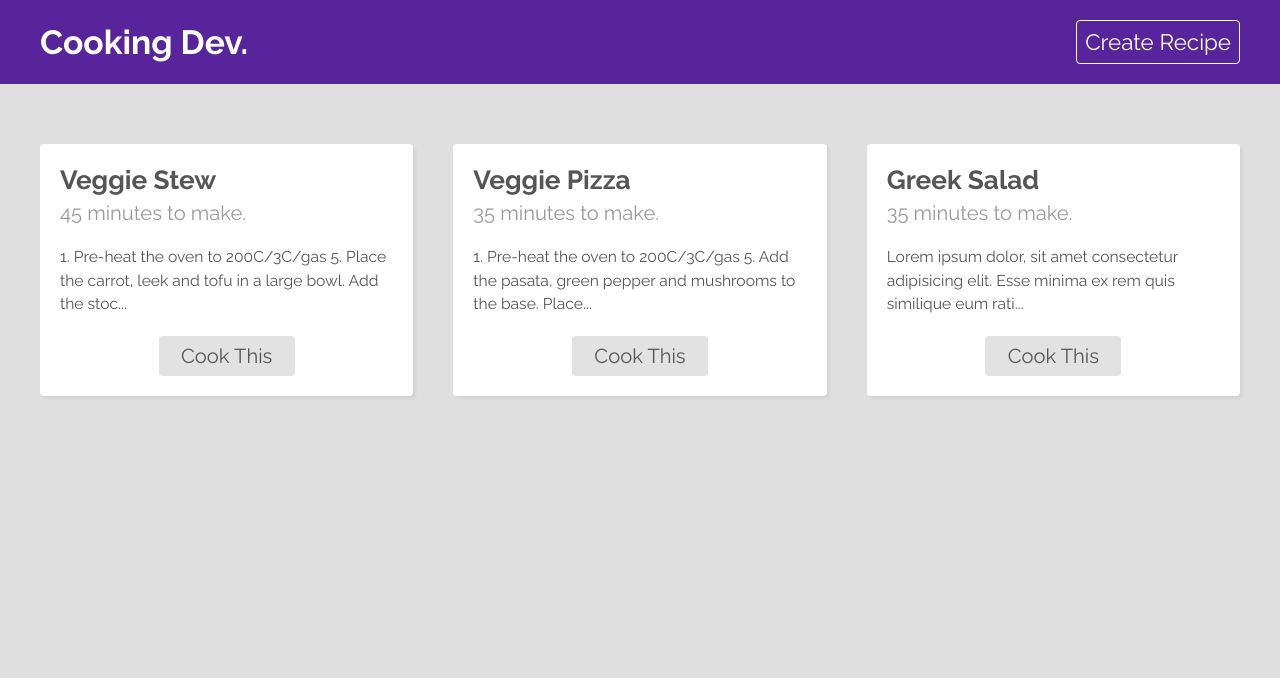
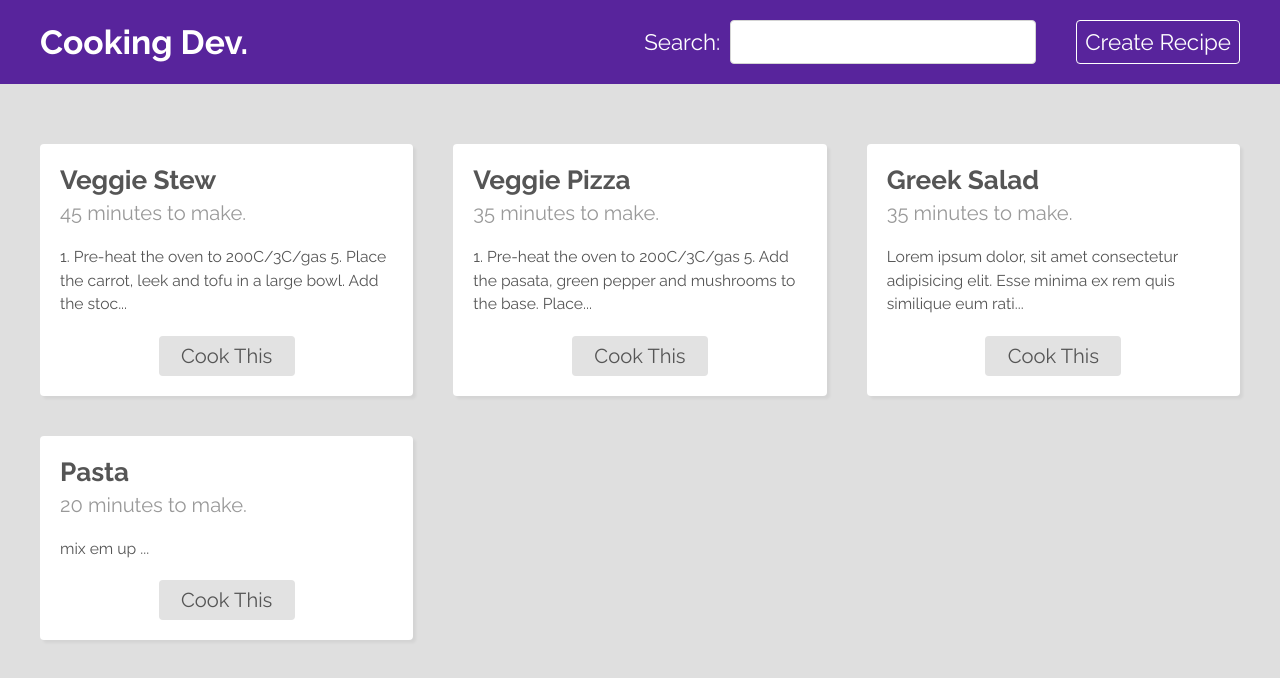
Before and after one commit to SirDev97/cooking-dev, a React (Create React App) app: page / in a window 1280 px wide. Shown: the top 678 px of the page. Built offline with nearby package versions, Linux system fonts and the light colour scheme; data requests are answered from the project's data file.

Commit message:
add search bar component, render search view, add finishing touches

```diff
--- a/data/db.json
+++ b/data/db.json
@@ -3,7 +3,12 @@
     {
       "id": "1",
       "title": "Veggie Stew",
-      "ingredients": ["1 Carrot", "1 Leek", "200g Tofu", "300ml Veg stock"],
+      "ingredients": [
+        "1 Carrot",
+        "1 Leek",
+        "200g Tofu",
+        "300ml Veg stock"
+      ],
       "method": "1. Pre-heat the oven to 200C/3C/gas 5. Place the carrot, leek and tofu in a large bowl. Add the stock and mix well. 2. Add the rest of the ingredients and mix well. 3. Place the mixture in a large bowl and cover with a lid. 4. Place the lid on the oven and cook for 40 minutes. 5. Serve with a slaw of your choice",
       "cookingTime": "45 minutes"
     },
@@ -31,6 +36,16 @@
       ],
       "method": "Lorem ipsum dolor, sit amet consectetur adipisicing elit. Esse minima ex rem quis similique eum ratione quaerat, voluptas molestias ut repudiandae delectus voluptates. Eius esse at tenetur ab accusamus excepturi?",
       "cookingTime": "35 minutes"
+    },
+    {
+      "title": "Pasta",
+      "ingredients": [
+        "pasta",
+        "tomato sause"
+      ],
+      "method": "mix em up\n",
+      "cookingTime": "20 minutes",
+      "id": "RqyRlEp"
     }
   ]
 }
--- a/src/components/Navbar.js
+++ b/src/components/Navbar.js
@@ -1,4 +1,6 @@
 import { Link } from 'react-router-dom';
+
+import Searchbar from './Searchbar';
 
 // styles
 import './Navbar.css';
@@ -10,6 +12,7 @@ export default function Navbar() {
         <Link to="/" className="brand">
           <h1>Cooking Dev.</h1>
         </Link>
+        <Searchbar />
         <Link to="create">Create Recipe</Link>
       </nav>
     </div>
--- a/src/components/RecipeList.js
+++ b/src/components/RecipeList.js
@@ -4,6 +4,9 @@ import { Link } from 'react-router-dom';
 import './RecipeList.css';
 
 export default function RecipeList({ recipes }) {
+  if (recipes.length === 0)
+    return <div className="error">No recipes found...</div>;
+
   return (
     <div className="recipe-list">
       {recipes.map((recipe) => (
--- /dev/null
+++ b/src/components/Searchbar.css
@@ -0,0 +1,8 @@
+.searchbar form {
+  display: flex;
+  align-items: center;
+}
+
+.searchbar input {
+  margin-left: 10px;
+}
--- /dev/null
+++ b/src/components/Searchbar.js
@@ -0,0 +1,30 @@
+import { useState } from 'react';
+import { useHistory } from 'react-router';
+
+// styles
+import './Searchbar.css';
+
+export default function Searchbar() {
+  const [term, setTerm] = useState('');
+  const history = useHistory();
+
+  const handleSubmit = (e) => {
+    e.preventDefault();
+
+    history.push(`/search?q=${term}`);
+  };
+
+  return (
+    <div className="searchbar">
+      <form onSubmit={handleSubmit}>
+        <label htmlFor="search">Search:</label>
+        <input
+          type="text"
+          id="search"
+          onChange={(e) => setTerm(e.target.value)}
+          required
+        />
+      </form>
+    </div>
+  );
+}
--- a/src/pages/create/Create.js
+++ b/src/pages/create/Create.js
@@ -1,4 +1,5 @@
-import { useRef, useState } from 'react';
+import { useEffect, useRef, useState } from 'react';
+import { useHistory } from 'react-router';
 import { useFetch } from '../../hooks/useFetch';
 
 // styles
@@ -11,11 +12,9 @@ export default function Create() {
   const [newIngredient, setNewIngredient] = useState('');
   const [ingredients, setIngredients] = useState([]);
   const ingredientInput = useRef(null);
+  const history = useHistory();
 
-  const { postData, data, error } = useFetch(
-    'http://localhost:3000/recipes',
-    'POST'
-  );
+  const { postData, data } = useFetch('http://localhost:3000/recipes', 'POST');
 
   const handleSubmit = (e) => {
     e.preventDefault();
@@ -37,6 +36,10 @@ export default function Create() {
     setNewIngredient('');
     ingredientInput.current.focus();
   };
+
+  useEffect(() => {
+    if (data) history.push('/');
+  }, [data, history]);
 
   return (
     <div className="create">
--- a/src/pages/search/Search.js
+++ b/src/pages/search/Search.js
@@ -1,5 +1,24 @@
+import { useLocation } from 'react-router';
+import { useFetch } from '../../hooks/useFetch';
+import RecipeList from '../../components/RecipeList';
+
+// styles
 import './Search.css';
 
 export default function Search() {
-  return <div>Search</div>;
+  const queryString = useLocation().search;
+  const queryParams = new URLSearchParams(queryString);
+  const query = queryParams.get('q');
+
+  const url = 'http://localhost:3000/recipes?q=' + query;
+  const { error, isPending, data } = useFetch(url);
+
+  return (
+    <div>
+      <h2 className="page-title">Recipes includign "{query}"</h2>
+      {error && <p className="error">{error}</p>}
+      {isPending && <p className="error">Loading...</p>}
+      {data && <RecipeList recipes={data} />}
+    </div>
+  );
 }
```
